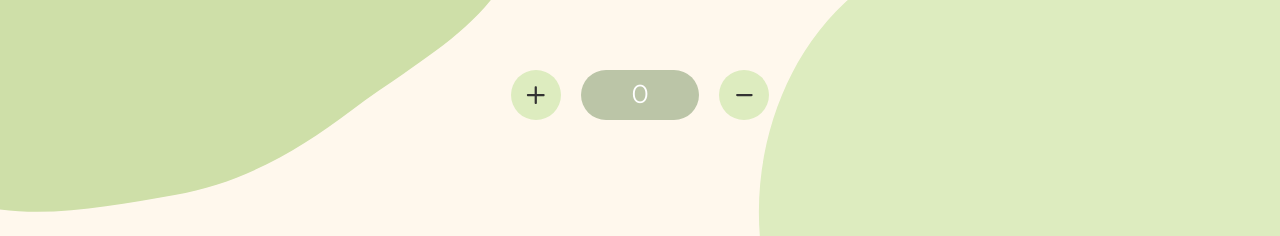
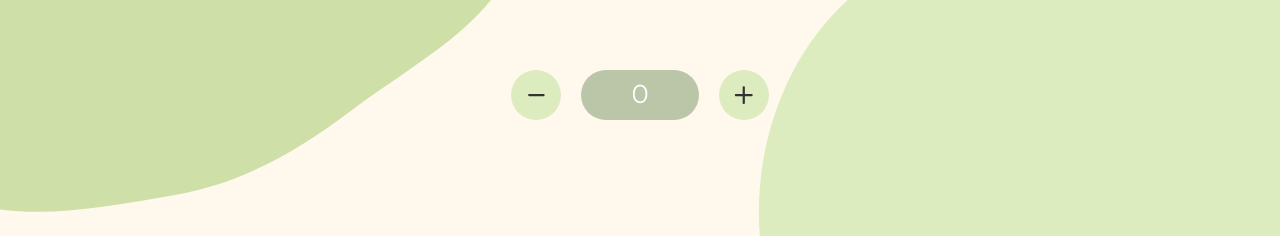
Before and after one commit to Ishan-sa/Final_Project-DCD, a Next.js app in the folder fashoid/: page /QtySelectShirts in a window 1280 px wide. Shown: the part 182-418 px from the top of the page. Built offline with nearby package versions, Linux system fonts and the light colour scheme.

Commit message:
corrected the +- buttons

```diff
--- a/fashoid/pages/QtySelectShirts.js
+++ b/fashoid/pages/QtySelectShirts.js
@@ -62,13 +62,13 @@ const Counter = () => {
     const [count, setCount] = useState(0)
     return (
         <AllCounter>
+            <DecBtn onClick={
+                () => setCount(count - 1)}> {ChangeQuantity(count)}
+            </DecBtn>
+            <CountCont className="styles.count">{count}</CountCont>
             <IncBtn onClick={
                 () => setCount(count + 1)}> {ChangeQuantity(count)}
             </IncBtn>
-            <CountCont className="styles.count">{count}</CountCont>
-            <DecBtn onClick={
-                () => setCount(count - 1)}> {ChangeQuantity(count)}
-            </DecBtn>
         </AllCounter>
     )
 }
--- a/fashoid/pages/fact2.js
+++ b/fashoid/pages/fact2.js
@@ -178,7 +178,7 @@ export default function WwFact() {
         <Img img="/carco2.svg" w="100" h="90" padding="0px 0px 0px 50px" margin="0px 0px 0px 0px" />
       </CarCo2>
 
-      <BodyText padding="0px 15px 0px 15px" txt="Equivalent to driving 56km in a standard vehicle." />
+      <BodyText padding="0px 15px 0px 15px" txt="Equivalent to driving 56km in a standard vehicle.  " />
 
 
       <StartBtn onClick={
```
